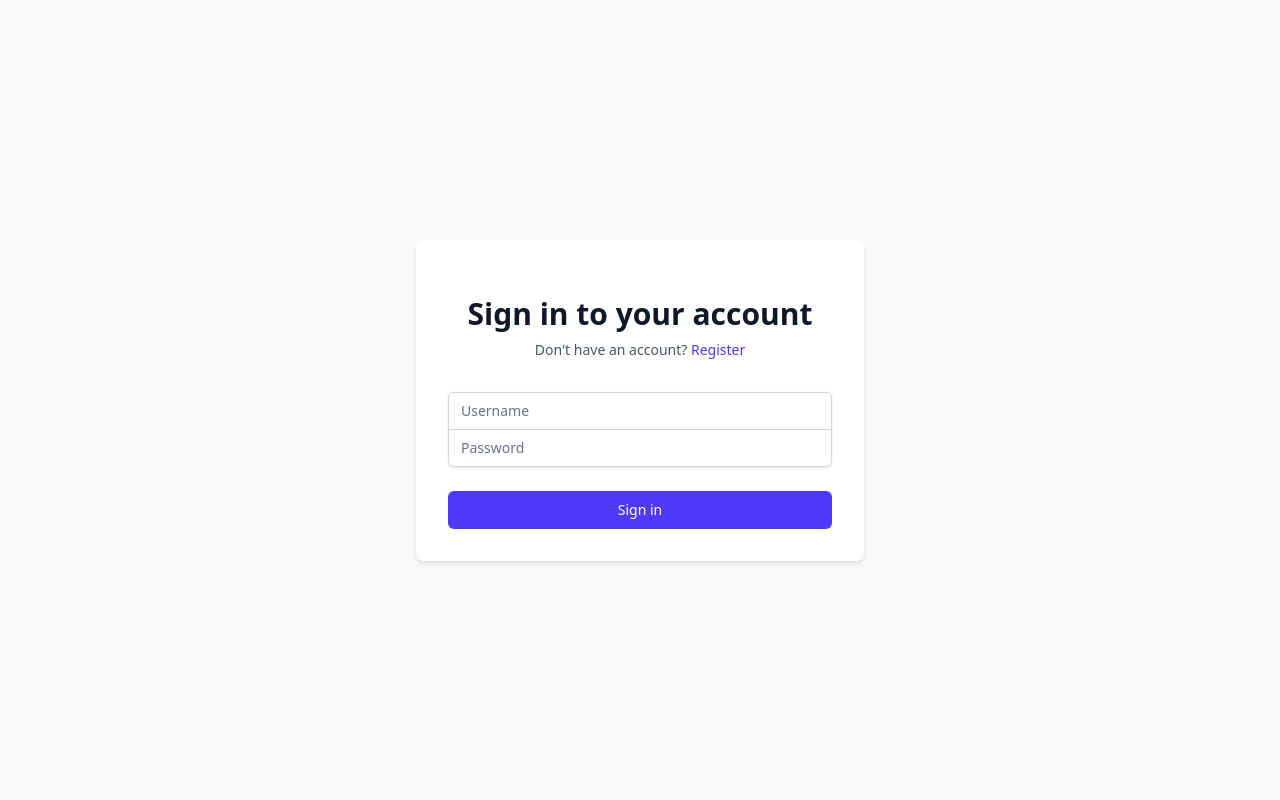
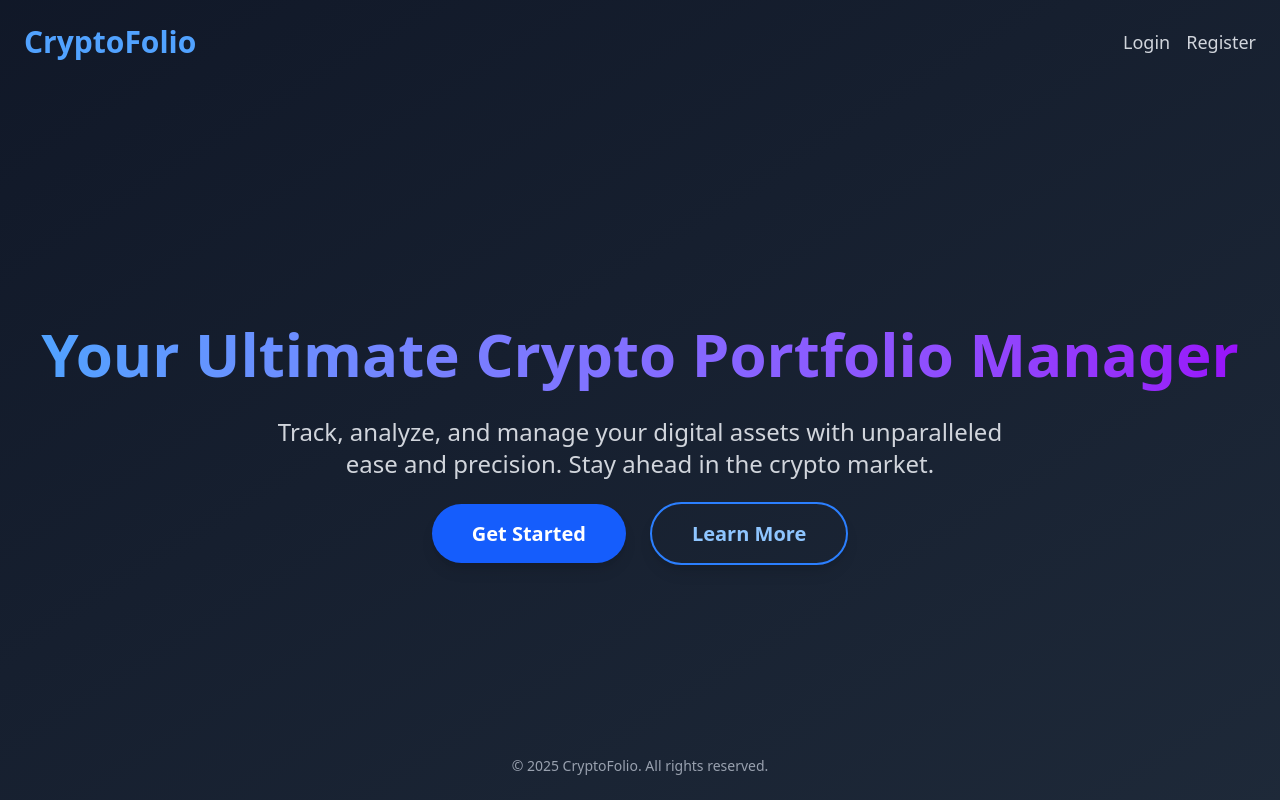
Before and after one commit to RaY8118/Crypto-Portfolio, a React (Vite) app in the folder frontend/: page / in a window 1280 px wide. Before the commit this address led to /login. Built offline with nearby package versions, Linux system fonts and the light colour scheme.

Commit message:
Implement Landing Page and improve routing

```diff
--- a/frontend/src/App.tsx
+++ b/frontend/src/App.tsx
@@ -2,6 +2,7 @@ import { BrowserRouter as Router, Routes, Route, Navigate } from 'react-router-d
 import Register from './components/Register';
 import Login from './components/Login';
 import Dashboard from './components/Dashboard';
+import LandingPage from './components/LandingPage';
 import { AuthProvider, useAuth } from './context/AuthContext'
 import './App.css'
 
@@ -18,7 +19,7 @@ function AppRoutes() {
       <Route path="/login" element={isAuthenticated ? <Navigate to="/dashboard" /> : <Login />} />
       <Route path="/register" element={isAuthenticated ? <Navigate to="/dashboard" /> : <Register />} />
       <Route path="/dashboard" element={!isAuthenticated ? <Navigate to="/login" /> : <Dashboard />} />
-      <Route path="/" element={<Navigate to={isAuthenticated ? "/dashboard" : "/login"} />} />
+      <Route path="/" element={isAuthenticated ? <Navigate to="/dashboard" /> : <LandingPage />} />
     </Routes>
   )
 }
--- /dev/null
+++ b/frontend/src/components/LandingPage.tsx
@@ -0,0 +1,39 @@
+import React from 'react';
+import { Link } from 'react-router-dom';
+
+const LandingPage: React.FC = () => {
+  return (
+    <div className="min-h-screen bg-gradient-to-br from-gray-900 to-gray-800 text-white flex flex-col items-center justify-center p-4">
+      <header className="absolute top-0 left-0 right-0 p-6 flex justify-between items-center">
+        <h1 className="text-3xl font-extrabold text-blue-400">CryptoFolio</h1>
+        <nav className="space-x-4">
+          <Link to="/login" className="text-lg font-medium text-gray-300 hover:text-blue-400 transition duration-300">Login</Link>
+          <Link to="/register" className="text-lg font-medium text-gray-300 hover:text-blue-400 transition duration-300">Register</Link>
+        </nav>
+      </header>
+
+      <main className="flex flex-col items-center justify-center text-center z-10 mt-16">
+        <h2 className="text-6xl font-extrabold leading-tight mb-6 text-transparent bg-clip-text bg-gradient-to-r from-blue-400 to-purple-600 animate-fade-in-up">
+          Your Ultimate Crypto Portfolio Manager
+        </h2>
+        <p className="text-2xl mb-10 max-w-3xl text-gray-300 animate-fade-in-up animation-delay-200">
+          Track, analyze, and manage your digital assets with unparalleled ease and precision. Stay ahead in the crypto market.
+        </p>
+        <div className="space-x-6 animate-fade-in-up animation-delay-400">
+          <Link to="/register" className="bg-blue-600 hover:bg-blue-700 text-white font-bold py-4 px-10 rounded-full text-xl shadow-lg transform hover:scale-105 transition duration-300 ease-in-out">
+            Get Started
+          </Link>
+          <Link to="/login" className="bg-transparent border-2 border-blue-500 text-blue-300 font-bold py-4 px-10 rounded-full text-xl shadow-lg transform hover:scale-105 hover:bg-blue-500 hover:text-white transition duration-300 ease-in-out">
+            Learn More
+          </Link>
+        </div>
+      </main>
+
+      <footer className="absolute bottom-0 p-6 text-gray-400 text-sm">
+        &copy; {new Date().getFullYear()} CryptoFolio. All rights reserved.
+      </footer>
+    </div>
+  );
+};
+
+export default LandingPage;
```
